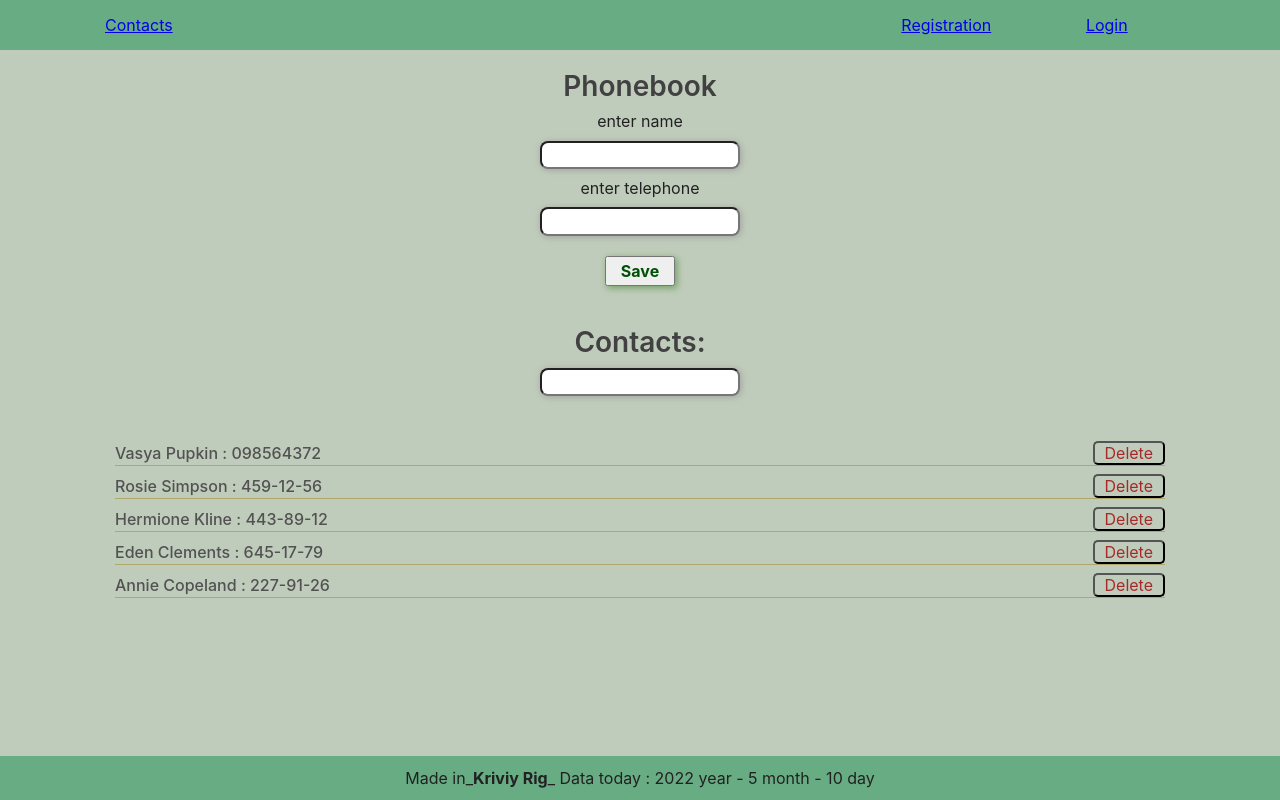
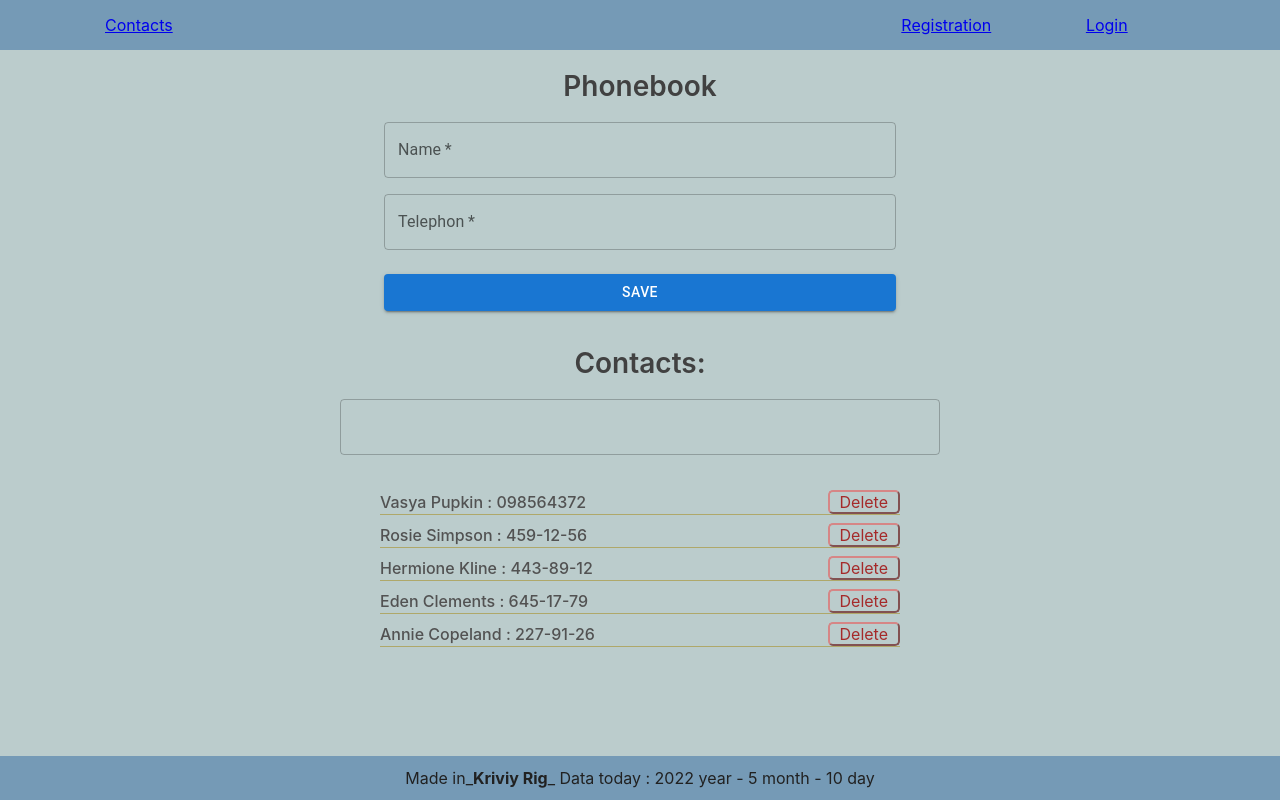
Before and after one commit to sla6ak/goit-react-hw-08-phonebook, a React (Create React App) app: page /goit-react-hw-08-phonebook/contacts in a window 1280 px wide. Built offline with nearby package versions, Linux system fonts and the light colour scheme.

Commit message:
стилизировал страничку с контактами

```diff
--- a/src/components/Contact/Contact.styled.jsx
+++ b/src/components/Contact/Contact.styled.jsx
@@ -8,6 +8,7 @@ export const DeletedPerson = styled.button`
   align-items: center;
   padding: 10px;
   border-radius: 5px;
+  border-color: #d68686;
   :hover {
     background-color: #a70303;
     color: #ffffff;
--- a/src/components/ContactList/ContactList.jsx
+++ b/src/components/ContactList/ContactList.jsx
@@ -1,4 +1,4 @@
-import { ListPersons } from './ContactList.styled';
+import { ListPersons, BoxPersons } from './ContactList.styled';
 import React from 'react';
 import Filter from 'components/Filter/Filter';
 import Contact from 'components/Contact/Contact';
@@ -17,14 +17,14 @@ const ContactList = ({ contacts }) => {
   const nameContacts = findeByName();
 
   return (
-    <>
+    <BoxPersons>
       <Filter />
       <ListPersons>
         {nameContacts.map(el => (
           <Contact key={el.id} elem={el} />
         ))}
       </ListPersons>
-    </>
+    </BoxPersons>
   );
 };
 
--- a/src/components/ContactList/ContactList.styled.jsx
+++ b/src/components/ContactList/ContactList.styled.jsx
@@ -6,5 +6,29 @@ export const ListPersons = styled.ul`
   font-weight: 500;
   padding-left: 10px;
   padding-right: 10px;
-  margin-top: 15px;
+  margin-top: 35px;
+  margin-left: auto;
+  margin-right: auto;
+  @media (min-width: 1200px) {
+    width: 540px;
+  }
+  @media (max-width: 1199px) {
+    width: 460px;
+  }
+  @media (max-width: 767px) {
+    width: 320px;
+  }
 `;
+
+export const BoxPersons = styled.ul`
+  max-width: 600px;
+  @media (min-width: 1200px) {
+    width: 600px;
+  }
+  @media (max-width: 1199px) {
+    width: 540px;
+  }
+  @media (max-width: 767px) {
+    width: 320px;
+  }
+`;
--- a/src/components/ContactsPage/ContactsPage.style.jsx
+++ b/src/components/ContactsPage/ContactsPage.style.jsx
@@ -4,4 +4,6 @@ export const Section = styled.section`
   display: flex;
   flex-direction: column;
   width: 100%;
+  justify-content: center;
+  align-items: center;
 `;
--- a/src/components/Filter/Filter.jsx
+++ b/src/components/Filter/Filter.jsx
@@ -1,19 +1,26 @@
-import { FilterPerson } from './Filter.styled';
+// import { FilterPerson } from './Filter.styled';
 import propTypes from 'prop-types';
 import { useSelector, useDispatch } from 'react-redux';
 import { newFilter } from 'redux/sliceFilter';
+import TextField from '@mui/material/TextField';
 
 const Filter = () => {
-  const filter = useSelector(state => state.filter)
-  const dispatch = useDispatch()
+  const filter = useSelector(state => state.filter);
+  const dispatch = useDispatch();
 
   // метод просто обновляет состояние при вводе текста
   const onSaveFinde = event => {
-    dispatch(newFilter(event.currentTarget.value.trim().toLowerCase()))
+    dispatch(newFilter(event.currentTarget.value.trim().toLowerCase()));
   };
 
   return (
-    <FilterPerson type="text" name="filter" value={filter} onChange={onSaveFinde} />
+    <TextField
+      type="text"
+      name="filter"
+      value={filter}
+      onChange={onSaveFinde}
+      fullWidth
+    />
   );
 };
 Filter.propTypes = {
--- a/src/components/Filter/Filter.styled.jsx
+++ b/src/components/Filter/Filter.styled.jsx
@@ -1,12 +1,10 @@
-import styled from '@emotion/styled';
-export const FilterPerson = styled.input`
-  width: 200px;
-  padding: 3px 10px;
-  margin-top: 10px;
-  margin-bottom: 30px;
-  box-shadow: 1px 1px 7px rgb(160, 160, 160);
-  border-radius: 8px;
-  display: flex;
-  margin-left: auto;
-  margin-right: auto;
-`;
+// import styled from '@emotion/styled';
+// export const FilterPerson = styled.input`
+//   width: 200px;
+//   padding: 3px 10px;
+//   margin-top: 10px;
+//   margin-bottom: 30px;
+//   box-shadow: 1px 1px 7px rgb(160, 160, 160);
+//   border-radius: 8px;
+//   display: flex;
+// `;
--- a/src/components/Form/Form.jsx
+++ b/src/components/Form/Form.jsx
@@ -1,7 +1,10 @@
 import { useState, useEffect } from 'react';
 import { nanoid } from 'nanoid';
-import { DataPerson, FormPerson, Sabmit, Label } from './Form.styled';
+import { FormPerson } from './Form.styled';
+import Grid from '@mui/material/Grid';
 import propTypes from 'prop-types';
+import TextField from '@mui/material/TextField';
+import Button from '@mui/material/Button';
 
 // import { useAddContactMutation } from 'server/fetchContacts';
 
@@ -56,19 +59,25 @@ export const Form = () => {
 
   return (
     <FormPerson action="" onSubmit={formSubmit}>
-      <Label htmlFor={idName}>enter name</Label>
-      <DataPerson
+      <Grid container spacing={2}>
+        <Grid item xs={12}>
+          <TextField
+            label="Name"
             id={idName}
             type="text"
             name="name"
             pattern="^[a-zA-Zа-яА-Я]+(([' -][a-zA-Zа-яА-Я ])?[a-zA-Zа-яА-Я]*)*$"
             title="Name may contain only letters, apostrophe, dash and spaces. For example Adrian, Jacob Mercer, Charles de Batz de Castelmore d'Artagnan"
             required
+            fullWidth
             onChange={onCangeInpute}
             value={name}
           />
-      <Label htmlFor={idTel}>enter telephone</Label>
-      <DataPerson
+        </Grid>
+        <Grid item xs={12}>
+          <TextField
+            fullWidth
+            label="Telephon"
             id={idTel}
             type="tel"
             name="number"
@@ -78,7 +87,11 @@ export const Form = () => {
             value={number}
             onChange={onCangeInpute}
           />
-      <Sabmit type="submit">Save</Sabmit>
+        </Grid>
+      </Grid>
+      <Button variant="contained" fullWidth sx={{ mt: 3, mb: 2 }} type="submit">
+        Save
+      </Button>
     </FormPerson>
   );
 };
--- a/src/components/Form/Form.styled.jsx
+++ b/src/components/Form/Form.styled.jsx
@@ -1,31 +1,10 @@
 import styled from '@emotion/styled';
-
-export const DataPerson = styled.input`
-  width: 200px;
-  padding: 3px 10px;
-  margin-top: 10px;
-  box-shadow: 1px 1px 7px rgb(160, 160, 160);
-  border-radius: 8px;
-`;
 
 export const FormPerson = styled.form`
   display: flex;
   align-items: center;
   justify-content: center;
   flex-direction: column;
-  margin-bottom: 20px;
+  /* margin-bottom: 20px; */
+  max-width: 600px;
 `;
-
-export const Sabmit = styled.button`
-  box-shadow: 2px 2px 7px rgb(111, 160, 100);
-  width: 70px;
-  height: 30px;
-  margin-top: 20px;
-  color: rgb(0, 80, 4);
-  font-weight: 700;
-  font-size: 16px;
-`;
-
-export const Label = styled.label`
-  margin-top: 10px;
-`;
--- a/src/components/Layout/Layout.styled.jsx
+++ b/src/components/Layout/Layout.styled.jsx
@@ -1,7 +1,7 @@
 import styled from '@emotion/styled';
 
 export const Header = styled.header`
-  background-color: #68ac84;
+  background-color: #759ab6;
   display: flex;
   min-height: 50px;
   align-items: center;
@@ -18,7 +18,7 @@ export const Footer = styled.footer`
   justify-content: center;
   align-items: center;
   width: 100%;
-  background-color: #68ac84;
+  background-color: #759ab6;
   min-height: 44px;
 `;
 
@@ -27,5 +27,5 @@ export const Main = styled.main`
   flex-direction: column;
   flex-grow: 2;
   width: 100%;
-  background-color: #c0ccbb;
+  background-color: #bbcccc;
 `;
--- a/src/components/LoginPage/LoginPage.jsx
+++ b/src/components/LoginPage/LoginPage.jsx
@@ -37,7 +37,7 @@ const LoginPage = () => {
             alignItems: 'center',
           }}
         >
-          <Avatar sx={{ m: 1, bgcolor: 'secondary.main' }}>
+          <Avatar sx={{ m: 1, bgcolor: '#759ab6' }}>
             <LockOutlinedIcon />
           </Avatar>
           <Typography component="h1" variant="h5">
--- a/src/components/RegisterPage/RegisterPage.jsx
+++ b/src/components/RegisterPage/RegisterPage.jsx
@@ -37,7 +37,7 @@ const RegisterPage = () => {
             alignItems: 'center',
           }}
         >
-          <Avatar sx={{ m: 1, bgcolor: 'secondary.main' }}>
+          <Avatar sx={{ m: 1, bgcolor: '#759ab6' }}>
             <LockOutlinedIcon />
           </Avatar>
           <Typography component="h1" variant="h5">
@@ -54,6 +54,7 @@ const RegisterPage = () => {
                 <TextField
                   autoComplete="given-name"
                   name="fullName"
+                  pattern="^[a-zA-Zа-яА-Я]+(([' -][a-zA-Zа-яА-Я ])?[a-zA-Zа-яА-Я]*)*$"
                   required
                   fullWidth
                   id="firstName"
--- a/src/components/Title/Title.styled.jsx
+++ b/src/components/Title/Title.styled.jsx
@@ -7,6 +7,7 @@ export const TitleSection = styled.div`
   display: flex;
   justify-content: center;
   margin-top: 20px;
+  margin-bottom: 20px;
   margin-left: auto;
   margin-right: auto;
 `;
```
Lines whose indentation alone changed are shown as unchanged.
